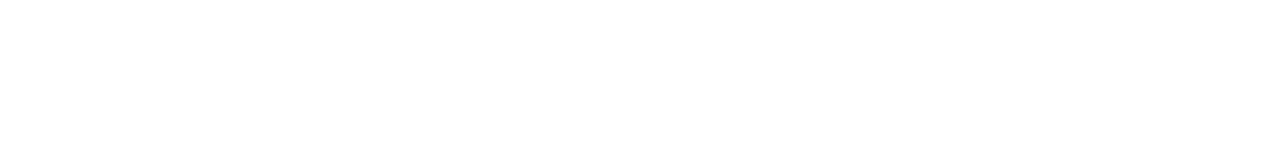
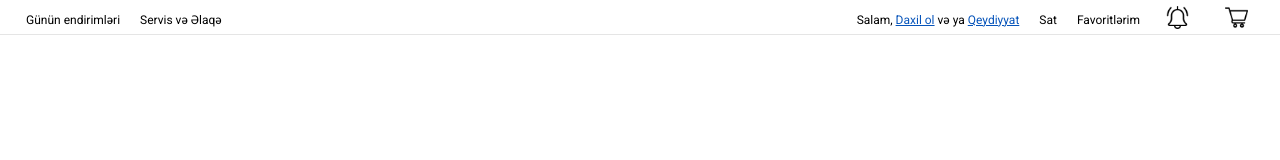
Before and after one commit to josephguluzada/Baku-NoteBook-Front-End, a website: page index.html in a window 1280 px wide. Drawn offline with Linux system fonts and the light colour scheme.

Commit message:
created header-top

```diff
--- /dev/null
+++ b/assets/scss/_reset.scss
@@ -0,0 +1,15 @@
+*,
+*::after,
+*::before {
+  padding: 0;
+  margin: 0;
+  box-sizing: border-box;
+}
+
+a {
+  text-decoration: none;
+}
+
+ul {
+  list-style-type: none;
+}
--- a/assets/scss/_typography.scss
+++ b/assets/scss/_typography.scss
@@ -1,3 +1,10 @@
 html {
   font-size: 62.5%; // 1rem - 10px
 }
+body {
+  font-family: "Roboto", sans-serif;
+}
+
+a {
+  color: $color-black;
+}
--- a/assets/scss/components/_button.scss
+++ b/assets/scss/components/_button.scss
@@ -3,6 +3,7 @@
   font-size: 1.6rem;
   border: none;
   border-radius: $border-radius-base;
+  background-color: transparent;
   outline: none;
   cursor: pointer;
   padding: 1rem 2rem;
--- a/assets/scss/components/_header.scss
+++ b/assets/scss/components/_header.scss
@@ -0,0 +1,70 @@
+.header {
+  max-width: 124.8rem;
+  min-width: 32.4rem;
+  margin: 0 auto;
+
+  .header-top {
+    position: relative;
+    display: flex;
+    justify-content: space-between;
+    align-items: center;
+    .list-left {
+      display: flex;
+      justify-content: center;
+      align-items: center;
+      margin-top: 0.2rem;
+      text-align: left;
+    }
+    .list-right {
+      display: flex;
+      justify-content: center;
+      align-items: center;
+      margin-top: 0.2rem;
+      text-align: left;
+
+      .icon-div {
+        position: relative;
+
+        .button {
+          padding: 0.3rem 0.6rem 0.2rem;
+          margin-right: 4px;
+          vertical-align: top;
+          color: $color-black;
+
+          i {
+            font-size: 1.8rem;
+            img {
+              width: 2.3rem;
+            }
+          }
+        }
+        a {
+          padding: 0.3rem 0.6rem 0.2rem;
+          i {
+            font-size: 1.8rem;
+            img {
+              width: 2.3rem;
+            }
+          }
+        }
+      }
+    }
+  }
+  .list-item {
+    font-size: 1.2rem;
+    padding: 0.1rem 1rem;
+    a:hover {
+      text-decoration: underline;
+    }
+  }
+  .header-top-bottom-border {
+    position: absolute;
+    top: 0;
+    left: 0;
+    width: 100%;
+    height: 3.5rem;
+    border-bottom: 1px solid $color-border;
+    box-shadow: none;
+    z-index: -1;
+  }
+}
--- a/assets/scss/main.scss
+++ b/assets/scss/main.scss
@@ -7,6 +7,7 @@
 
 // Typography
 @import "./typography";
+@import "./reset";
 
 // Components
 @import "./components/header";
--- a/assets/scss/variables/_colors.scss
+++ b/assets/scss/variables/_colors.scss
@@ -2,3 +2,6 @@ $color-primary: black;
 $color-secondary: grey;
 
 $color-white: #fff;
+$color-black: #000;
+$color-link: #0654ba;
+$color-border: #e5e5e5;
--- a/index.html
+++ b/index.html
@@ -5,12 +5,61 @@
     <meta charset="UTF-8">
     <meta http-equiv="X-UA-Compatible" content="IE=edge">
     <meta name="viewport" content="width=device-width, initial-scale=1.0">
+    <link rel="stylesheet" href="https://cdnjs.cloudflare.com/ajax/libs/font-awesome/6.0.0/css/all.min.css"
+        integrity="sha512-9usAa10IRO0HhonpyAIVpjrylPvoDwiPUiKdWk5t3PyolY1cOd4DSE0Ga+ri4AuTroPR5aQvXU9xC6qOPnzFeg=="
+        crossorigin="anonymous" referrerpolicy="no-referrer" />
+    <link rel="preconnect" href="https://fonts.googleapis.com">
+    <link rel="preconnect" href="https://fonts.gstatic.com" crossorigin>
+    <link href="https://fonts.googleapis.com/css2?family=Roboto:wght@300;400;500;700;900&display=swap" rel="stylesheet">
     <link rel="stylesheet" href="./assets/css/style.css">
-    <title>Document</title>
+    <title>Baku Notebook</title>
 </head>
 
 <body>
+    <header class="header">
+        <div class="header-top">
+            <ul class="list-left">
+                <li class="list-item"><a href="#">Günün endirimləri</a></li>
+                <li class="list-item"><a href="#">Servis və Əlaqə</a></li>
+            </ul>
+            <ul class="list-right">
+                <li class="list-item">
+                    <span>
+                        Salam, <a href="#" style="text-decoration: underline; color: #0654ba;">Daxil ol</a>
 
+                        <span>
+                            və ya
+                            <a href="#" style="text-decoration: underline; color: #0654ba;">
+                                Qeydiyyat
+                            </a>
+                        </span>
+                    </span>
+                </li>
+                <li class="list-item"><a href="#">Sat</a></li>
+                <li class="list-item"><a href="#">Favoritlərim</a></li>
+                <li class="list-item">
+                    <div class="icon-div">
+                        <button class="button">
+                            <i>
+                                <img src="./assets/images/bell.png" alt="">
+                            </i>
+                        </button>
+                    </div>
+                </li>
+                <li class="list-item">
+                    <div class="icon-div">
+                        <a href="#">
+                            <i>
+                                <img src="./assets/images/shopping-cart.png" alt="">
+                            </i>
+                        </a>
+                    </div>
+                </li>
+
+            </ul>
+        </div>
+        <div class="header-top-bottom-border"></div>
+    </header>
 </body>
 
 </html>
```
Also changed, not shown: assets/css/style.css, assets/images/bell.png (added), assets/images/bell.svg (added), assets/images/shopping-cart.png (added).
